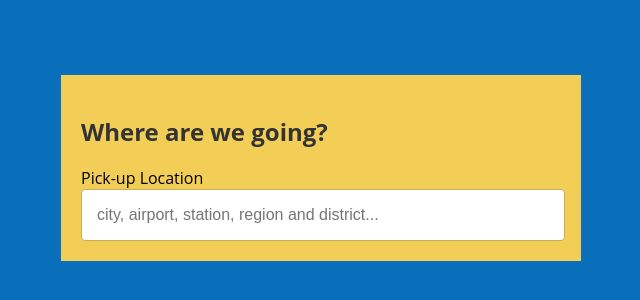
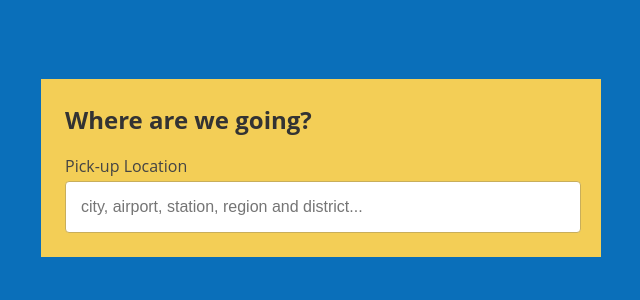
Before and after one commit to endosama/react-pickup, a React (Create React App) app: page / in a window 1280 px wide. Shown: the part 232-532 px from the top of the page, without its empty margins (319-959 px from the left). Built offline with nearby package versions, Linux system fonts and the light colour scheme.

Commit message:
minor fix styling

```diff
--- a/src/component/dropdown/Dropdown.scss
+++ b/src/component/dropdown/Dropdown.scss
@@ -4,9 +4,9 @@
 
     &__label {
         font-weight: 400;
-        padding-bottom: 4px;
     }
     &__input {
+        margin-top: 4px;
         width: calc(100% - 15px);
         height: 48px;
         font-size: 1rem;
--- a/src/component/search/SearchWidget.scss
+++ b/src/component/search/SearchWidget.scss
@@ -1,15 +1,21 @@
 @import "../../variables.scss";
 
 .SearchWidget {
-    padding: 20px;
+    padding: 24px;
     margin: 20px;
     background-color: #f3ce56;
-    width: 480px;
+    width: 512px;
     &__title {
         color: #333;
+        margin-top: 0;
     }
 }
-@media(max-width: $breakpoint-desktop) {
+@media(max-width: $breakpoint-desktop - 1) {
+    .SearchWidget {
+        width: 480px;
+    }
+}
+@media(max-width: $breakpoint-tablet - 1) {
     .SearchWidget {
         width: 320px;
     }
--- a/src/index.css
+++ b/src/index.css
@@ -4,4 +4,5 @@ body {
   -webkit-font-smoothing: antialiased;
   -moz-osx-font-smoothing: grayscale;
   background-color: #0a6fba;
+  color: #444;
 }
--- a/src/variables.scss
+++ b/src/variables.scss
@@ -1 +1,2 @@
-$breakpoint-desktop: 64em
+$breakpoint-desktop: 64em;
+$breakpoint-tablet: 48em;
```
